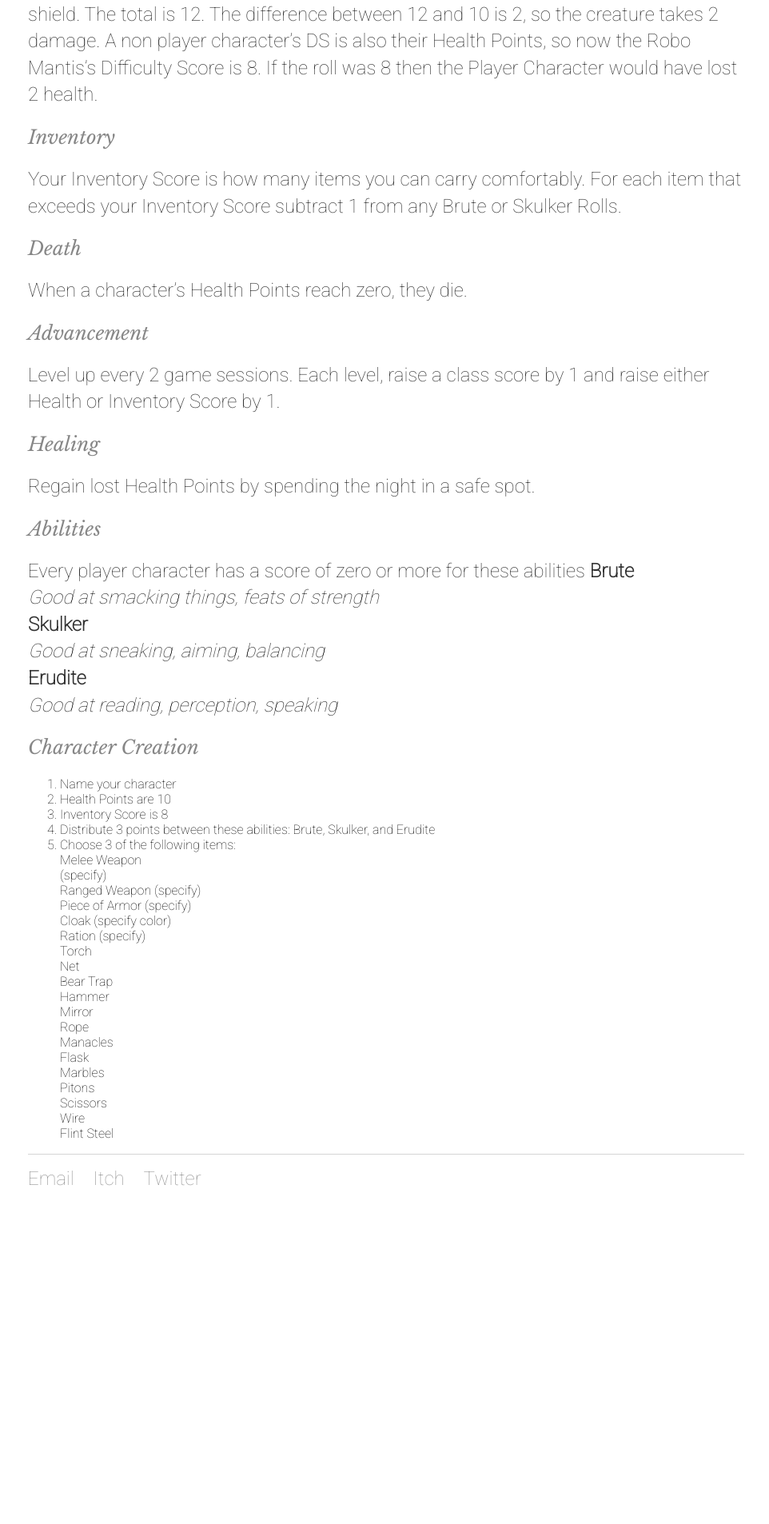
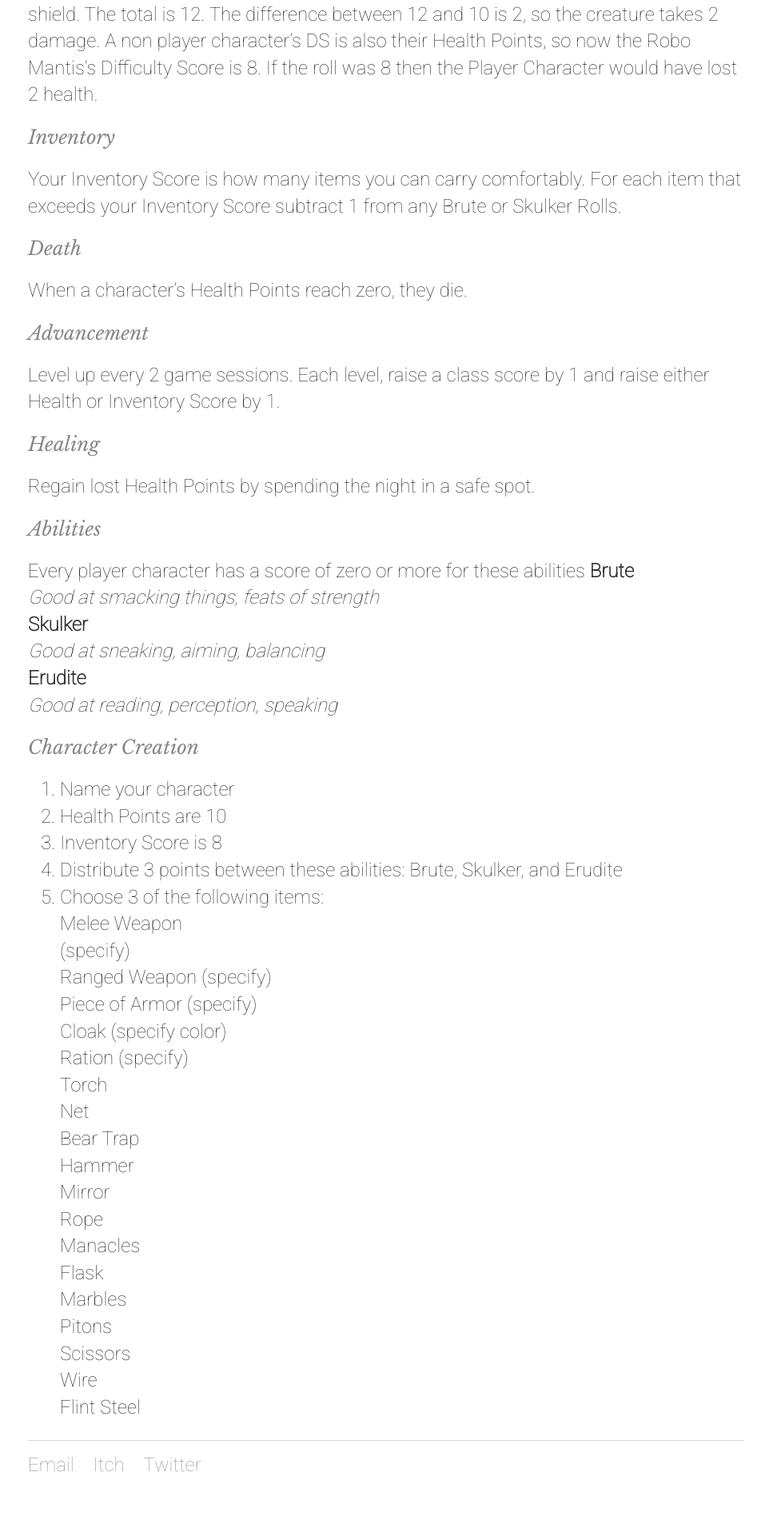
Before and after one commit to NateHPS/TunnelGoons, a Jekyll site: the page built from srd.html, in a window 1280 px wide. Shown: the part 930-2836 px from the top of the page at 80% size, without its empty margins (157-1119 px from the left). Built offline with Jekyll 4.4.1, drawn with Linux system fonts in a browser that asks for light colours; before the commit the page ends 2478 px from its top, so only the background shows below that.

Commit message:
Update main.css

```diff
--- a/css/main.css
+++ b/css/main.css
@@ -42,6 +42,12 @@ p {
     color: #333;
 }
 
+ol {
+    font-size: 1.5em;
+    line-height: 1.4em;
+    color: #333;
+}
+
 footer {
     border-top: 1px solid #d5d5d5;
 }
```
